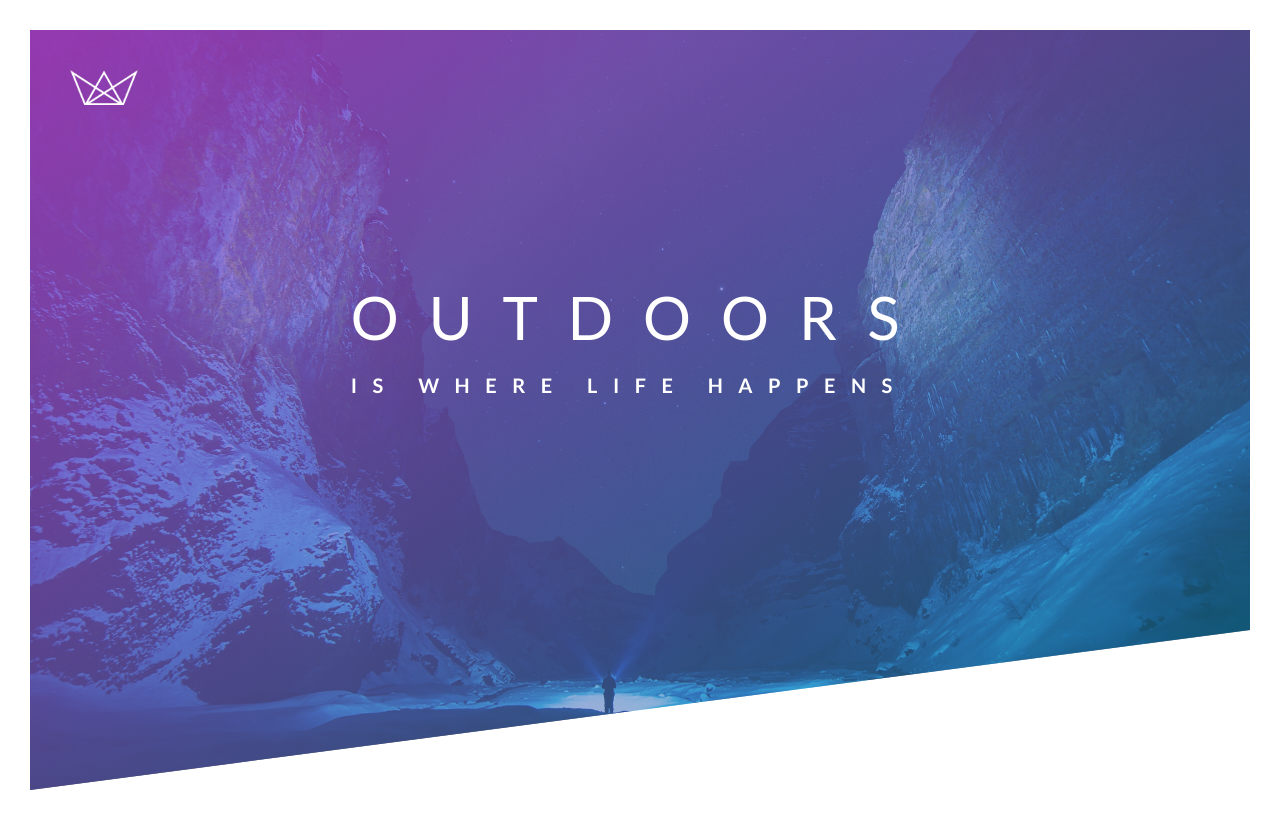
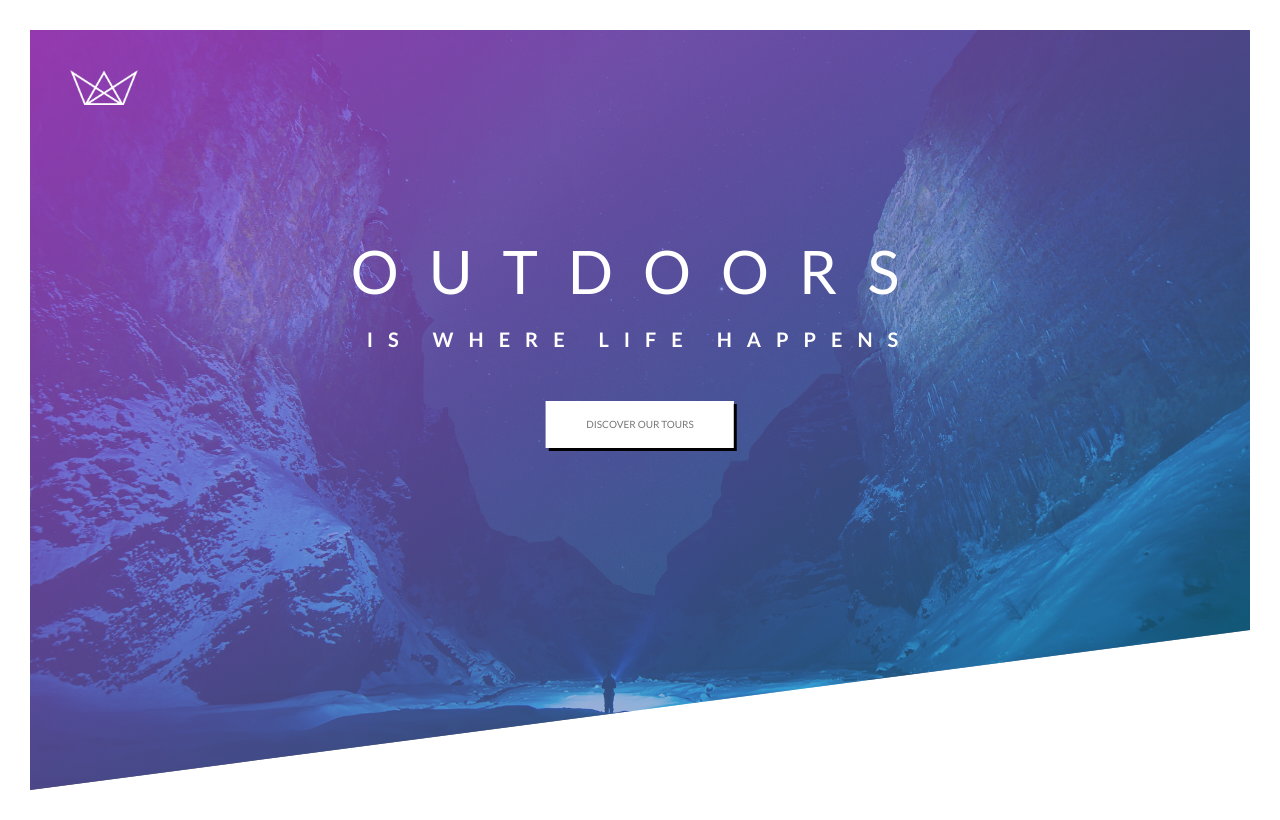
Before and after one commit to BreezyP/eutours, a React (Create React App) app: page / in a window 1280 px wide. Built offline with nearby package versions, Linux system fonts and the light colour scheme.

Commit message:
converted styling to rems and finished the header

```diff
--- a/package.json
+++ b/package.json
@@ -4,6 +4,7 @@
   "private": true,
   "dependencies": {
     "react": "^16.12.0",
+    "react-anchor-link-smooth-scroll": "^1.0.12",
     "react-dom": "^16.12.0",
     "react-scripts": "3.2.0"
   },
--- a/src/App.css
+++ b/src/App.css
@@ -4,11 +4,14 @@
     box-sizing: border-box;
 }
 
+html{
+    font-size: 10px;
+}
+
 body {
     font-family: "Lato", sans-serif;
     font-weight: 400;
-    font-size: 16px;
     line-height: 1.7;
     color: #777;
-    padding: 30px;
+    padding: 3rem;
 }
--- a/src/Header.css
+++ b/src/Header.css
@@ -10,12 +10,12 @@
 
 .logo-box{
     position: absolute;
-    top: 40px;
-    left: 40px;
+    top: 4rem;
+    left: 4rem;
 }
 
 .logo{
-    height: 35px;
+    height: 3.5rem;
 }
 
 .text-box{
@@ -23,41 +23,47 @@
     top: 40%;
     left: 50%;
     transform: translate(-50%, -50%);
+    text-align: center;
 }
 
 .heading-primary{
     color: #fff;
     text-transform: uppercase;
+    backface-visibility: hidden;
+    margin-bottom: 4.5rem;
 }
 
 .heading-primary-main{
     display: block;
-    font-size: 60px;
+    font-size: 6rem;
     font-weight: 400;
-    letter-spacing: 30px;
+    letter-spacing: 3rem;
 
     animation-name: moveInLeft;
     animation-duration: 1s;
+    animation-timing-function: ease-out;
+
 }
 
 .heading-primary-sub{
     display: block;
-    font-size: 20px;
+    font-size: 2rem;
     font-weight: 700;
-    letter-spacing: 15.5px;
+    letter-spacing: 1.5rem;
 
     animation-name: moveInRight;
     animation-duration: 1s;
+    animation-timing-function: ease-out;
 }
 
 @keyframes moveInLeft {
     0%{
         opacity: 0;
-        transform: translateX(-100px);
+        transform: translateX(-10rem);
     }
 
     80%{
-        transform: translateX(10px);
+        transform: translateX(1rem);
     }
 
     100%{
@@ -70,11 +76,11 @@
 @keyframes moveInRight {
     0%{
         opacity: 0;
-        transform: translateX(100px);
+        transform: translateX(10rem);
     }
 
     80%{
-        transform: translateX(-10px);
+        transform: translateX(-1rem);
     }
 
     100%{
@@ -83,3 +89,64 @@
     }
 
 }
+
+.btn{
+    position: relative;
+}
+
+.btn:link, .btn:visited{
+    text-decoration: none;
+    text-transform: uppercase;
+    padding: 1.5rem 4rem;
+    color: #777777;
+    background-color: white;
+    display: inline-block;
+    box-shadow: .3rem .3rem black;
+}
+
+.btn::after{
+    content: "";
+    display: inline-block;
+    height: 100%;
+    width: 100%;
+    position: absolute;
+    top: 0;
+    left: 0;
+    z-index: -1;
+    background-color: white;
+
+}
+
+.btn:hover::after{
+    animation: 1s expand;
+}
+
+@keyframes expand {
+    0%{
+        opacity: 1;
+    }
+
+    100%{
+        opacity: 0;
+        transform: scale(1.5);
+    }
+}
+
+.btn-animated{
+    animation: 1s moveInBottom;
+    animation-delay: .75s;
+    animation-fill-mode: backwards;
+}
+
+@keyframes moveInBottom {
+    0%{
+        transform: translateY(3rem);
+        opacity: 0;
+    }
+
+    100%{
+        transform: translateY(0);
+        opacity: 1;
+    }
+
+}
--- a/src/Header.js
+++ b/src/Header.js
@@ -1,6 +1,7 @@
 import React from 'react';
 import './Header.css';
 import logo from "./img/logo-white.png";
+import AnchorLink from 'react-anchor-link-smooth-scroll'
 
 
 
@@ -17,6 +18,7 @@ const Header = () => {
                         <span className="heading-primary-main">Outdoors</span>
                         <span className="heading-primary-sub">Is Where life happens</span>
                     </h1>
+                    <AnchorLink className='btn btn-animated' href='#'>discover our tours </AnchorLink>
                 </div>
             </header>
         </div>
```
Also changed, not shown: 1 other file (tests, documents, lock files or other folders).
